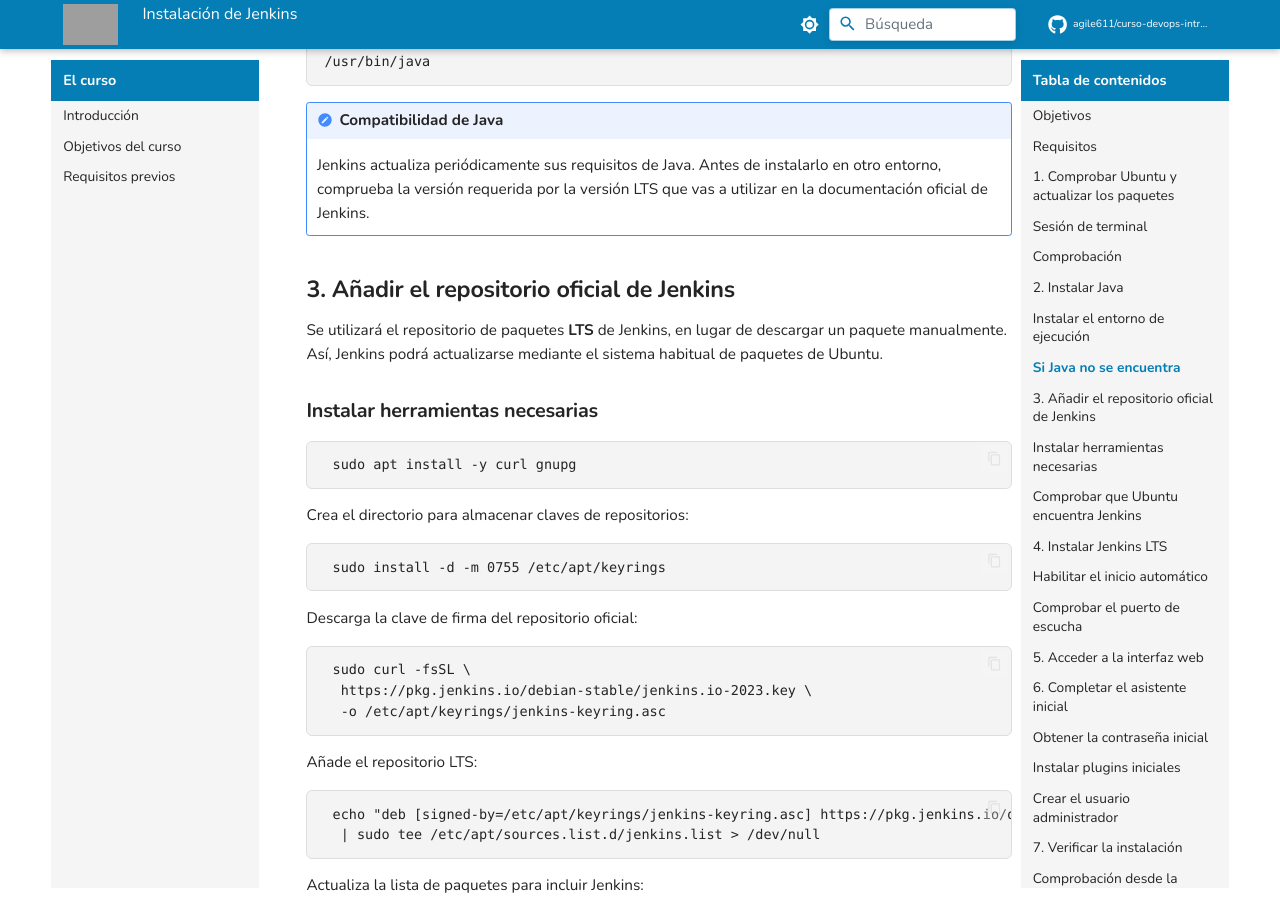
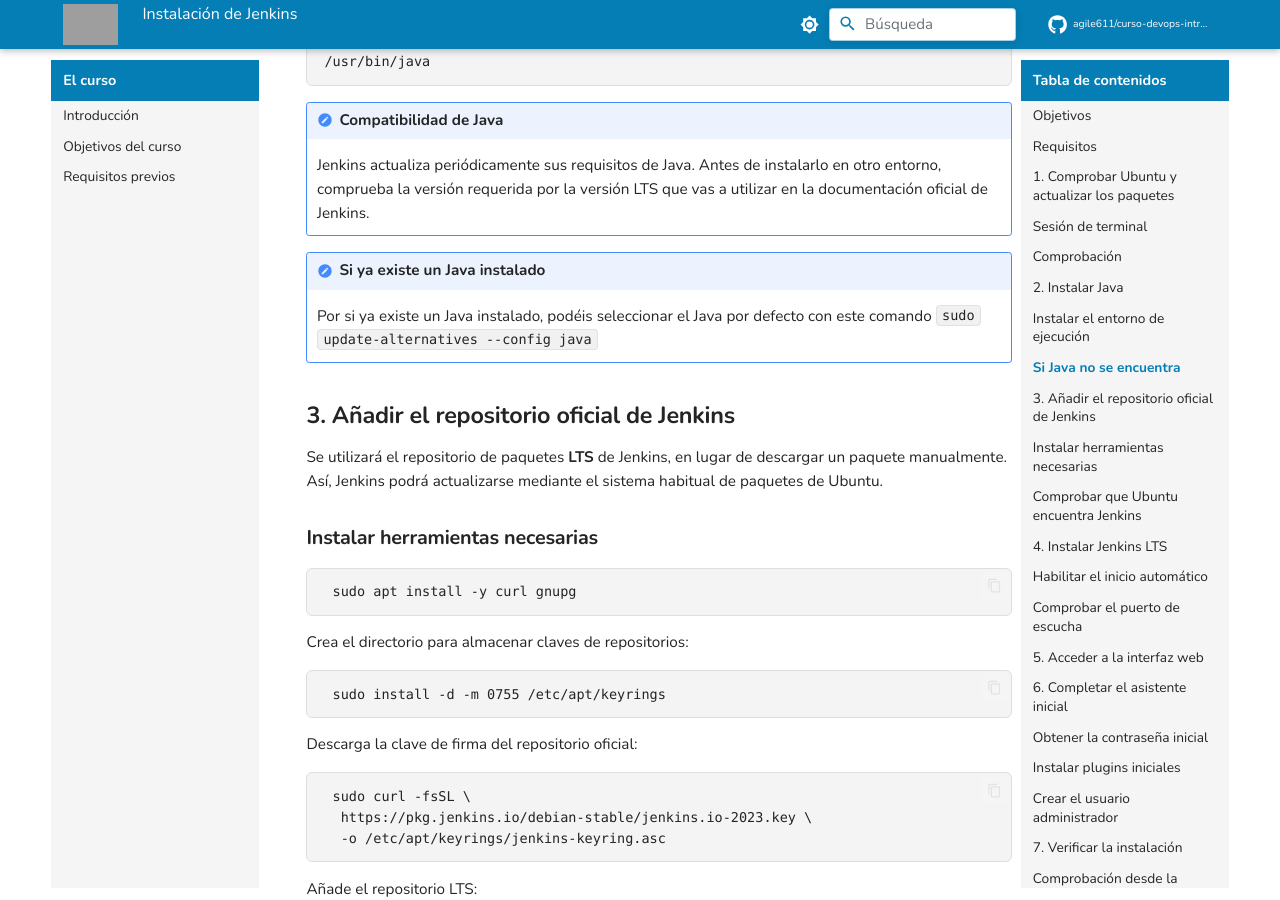
Before and after one commit to agile611/curso-devops-introduccion-a-integracion-continua-y-jenkins, an MkDocs documentation site: the page built from docs/00-el-curso/00-03-instalacion-jenkins.md, in a window 1280 px wide and 900 px high, scrolled down 2504 px. Built offline with MkDocs 1.6.1 and Material for MkDocs 9.7.7, drawn with Linux system fonts in a browser that asks for light colours; comment, search, counter and statistics services are not loaded; grey boxes are pictures that could not be loaded.

Commit message:
sudo update-alternatives --config java

```diff
--- a/docs/00-el-curso/00-03-instalacion-jenkins.md
+++ b/docs/00-el-curso/00-03-instalacion-jenkins.md
@@ -105,6 +105,9 @@ También puedes comprobar qué ejecutable utiliza la terminal:
 
 !!! note "Compatibilidad de Java"
     Jenkins actualiza periódicamente sus requisitos de Java. Antes de instalarlo en otro entorno, comprueba la versión requerida por la versión LTS que vas a utilizar en la documentación oficial de Jenkins.
+
+!!! node "Si ya existe un Java instalado"
+    Por si ya existe un Java instalado, podéis seleccionar el Java por defecto con este comando `sudo update-alternatives --config java`
 
 ## 3. Añadir el repositorio oficial de Jenkins
 
```
